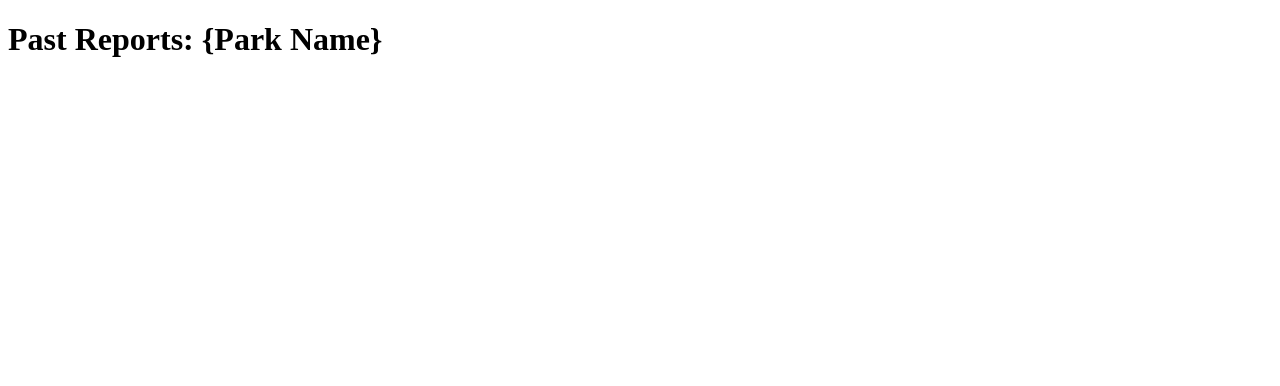
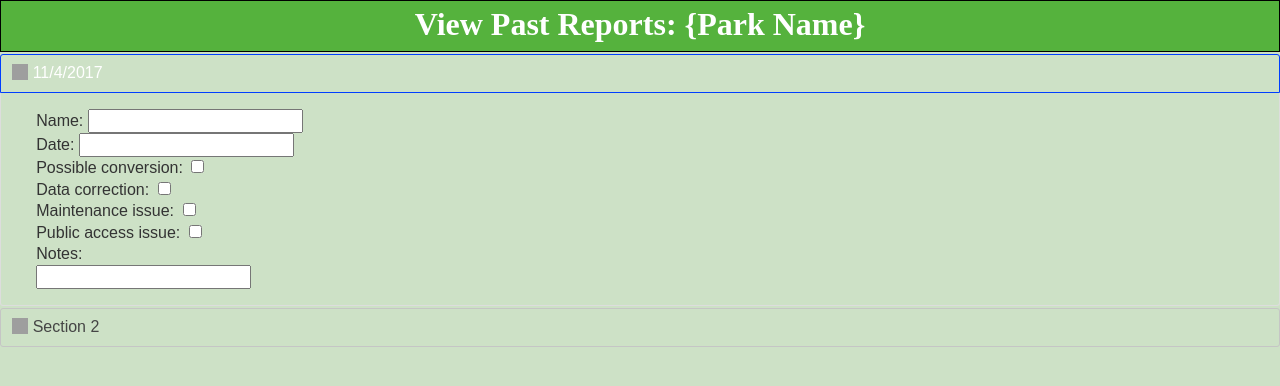
Before and after one commit to kacir/ParkInsp, a plain HTML site: page ViewPast.html in a window 1280 px wide. Drawn offline with nearby package versions, Linux system fonts and the light colour scheme; grey boxes are pictures that could not be loaded.

Commit message:
Past report elements and url parameters
Created many elements inside the past reports page. Also added url parameters that move through the different pages.

```diff
--- a/ViewPast.html
+++ b/ViewPast.html
@@ -6,14 +6,41 @@
 <title>View Past Inspections</title>
 
 <link rel='shortcut icon' type='image/x-icon' href='img/Arkansas.ico' />
-
-<link real="stylesheet" href="css/style.css"></link>
+<link rel="stylesheet" href="https://code.jquery.com/ui/1.12.1/themes/base/jquery-ui.css">
+<link rel="stylesheet" href="css/style.css"></link>
 
 </head>
 
 <body>
 
-<h1>Past Reports: <span class="parkname">{Park Name}</span></h1>
+	<div class="topbar">
+        <h1>View Past Reports: <span class="parkname">{Park Name}</span></h1>
+	</div>
+
+	<div id="accordion">
+		<h3> 11/4/2017 </h3>
+		<div class="past-report-content">
+		Name: <input type="text" name="name" />
+		<br />
+		Date: <input type="text" name="date" />
+		<br />
+		Possible conversion: <input type="checkbox" name="conversion" />
+		<br />
+		Data correction: <input type="checkbox" name="dataCorrection" />
+		<br />
+		Maintenance issue: <input type="checkbox" name="Maintenaceissue" />
+		<br />
+		Public access issue: <input type="checkbox" name="Publicaccess" />
+		<br />
+		Notes:
+		<br/>
+		<input type="text" name="description" />
+		</div>
+
+		<h3> Section 2 </h3>
+		<div class="past-report-content"> DIV content </div>
+
+	</div>
 
 </body>
 
@@ -21,6 +48,13 @@
 </footer>
 
 <script src="https://ajax.googleapis.com/ajax/libs/jquery/3.3.1/jquery.min.js"></script>
-<script type="text/javascript" src="js/main.js"></script>
+<script src="https://code.jquery.com/ui/1.12.1/jquery-ui.js"></script>
+
+<script>
+  $( function() {
+    $( "#accordion" ).accordion();
+  } );
+  </script>
+
 
 </html>
--- a/css/style.css
+++ b/css/style.css
@@ -1,6 +1,9 @@
+
+/*content that applys to all pages*/
 h1 {
     text-align: center;
     margin: 0px;
+	margin-top: 5px;
     color: white;
 }
 .topbar {
@@ -20,11 +23,15 @@ body {
     margin: 0px;
 }
 
+
+
+
 form {
     margin-left: auto;
     margin-right: auto;
 }
 
+/*content that applys to all index pages only*/
 #map {
     height: 800px;
     width :100%;
@@ -61,3 +68,14 @@ td, th {
 .leaflet-container a.leaflet-popup-close-button:hover {
 	color: red;
 }
+
+
+
+/*Content that appies to past reports page only*/
+.past-report-content {
+	background-color: rgb(205, 225, 198);
+}
+
+.ui-state-default{
+	background-color: rgb(205, 225, 198);
+}
--- a/js/navigate.js
+++ b/js/navigate.js
@@ -13,6 +13,9 @@ L.tileLayer('https://api.tiles.mapbox.com/v4/{id}/{z}/{x}/{y}.png?access_token=p
 
 //add a marker icon and style it as needing inspection
 
+parkName = "Burns Park Example!";
+parkNum = "OG456";
+
 var marker = L.marker([ 34.7517595, -92.329416]).addTo(mymap);
 
-marker.bindPopup("<table> <tr><th><h3>Park Name</h3></th></tr> <tr><td><a href='ViewPast.html'>View Past Reports</a></td> </tr><tr><td><a href='inspect.html'>Inspect</a></td></tr> <tr><td>Drive Here</td></tr> </table>")
+marker.bindPopup("<table> <tr><th><h3>" + parkName + "</h3></th></tr> <tr><td><a href='ViewPast.html'>View Past Reports</a></td> </tr><tr><td><a href='inspect.html?&parkNum=" + parkNum +"'>Inspect</a></td></tr> <tr><td>Drive Here</td></tr> </table>");
```
Also changed, not shown: createReport.html (+1 -1 lines), inspect.html (+2 -2 lines), js/inspect.js (+18 -0 lines).
